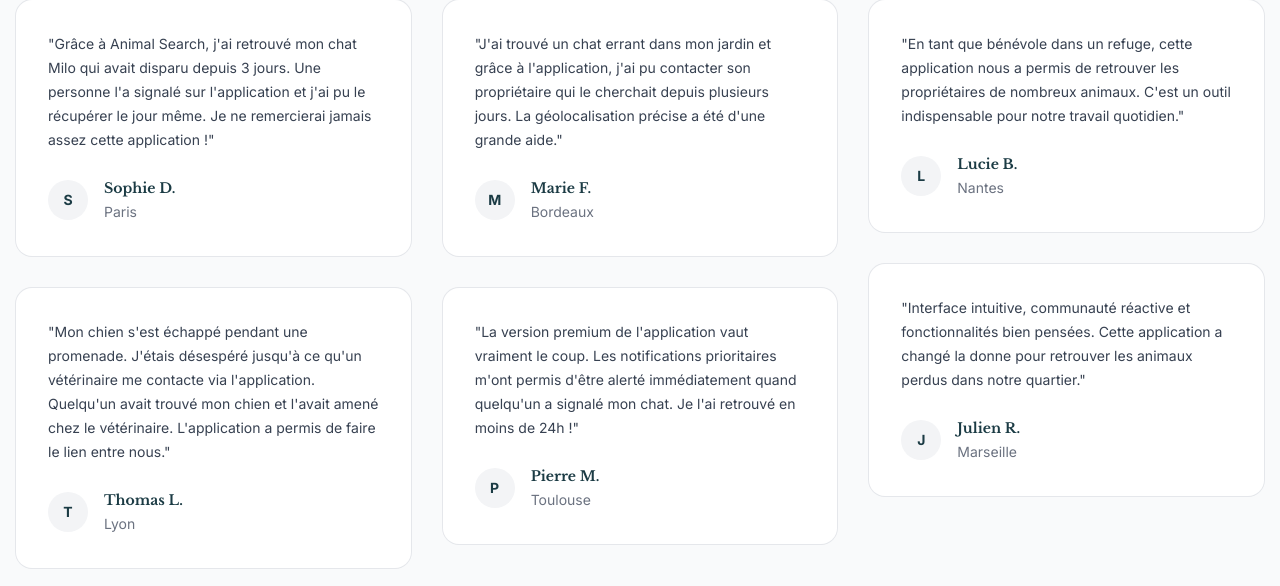
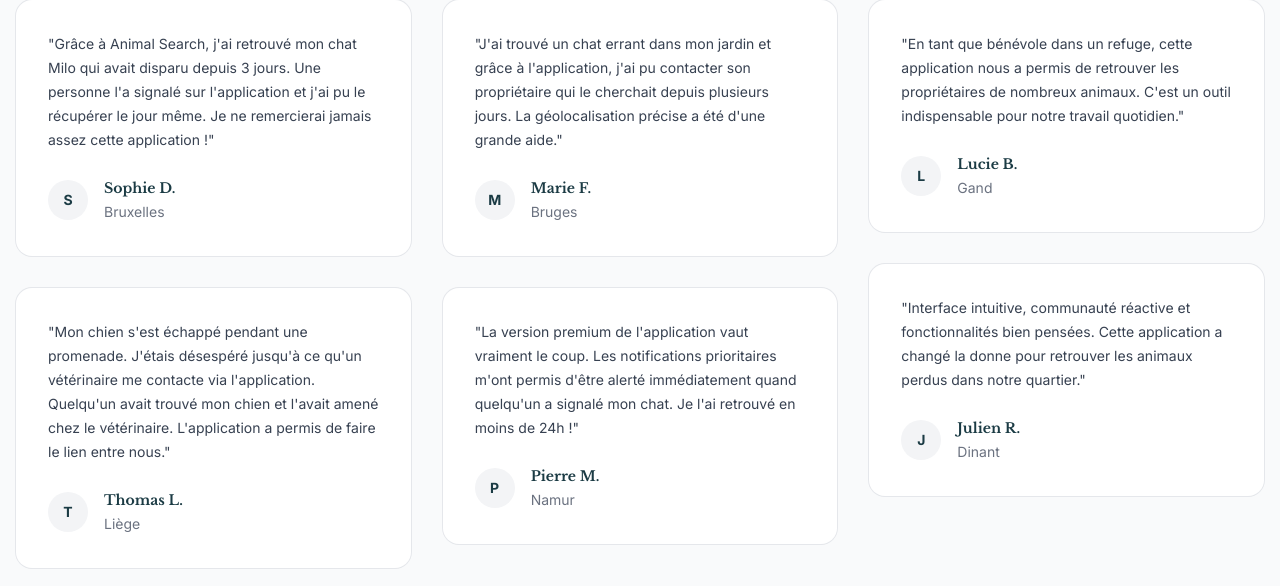
Before and after one commit to vincentchauvaux/Whisker, a Vue app: page /app-mobile in a window 1280 px wide. Shown: the part 3340-3926 px from the top of the page. Built offline with nearby package versions, Linux system fonts and the light colour scheme; no server answers; the database is empty.

Commit message:
Modification des villes dans la section des témoignages : remplacement de Paris par Bruxelles, Lyon par Liège, Bordeaux par Bruges, Toulouse par Namur, Nantes par Gand, et Marseille par Dinant pour une meilleure représentation géographique.

```diff
--- a/src/components/AppTestimonialsSection.vue
+++ b/src/components/AppTestimonialsSection.vue
@@ -43,7 +43,7 @@
                   <div class="font-semibold text-primary font-serif">
                     Sophie D.
                   </div>
-                  <div class="text-gray-500 font-sans">Paris</div>
+                  <div class="text-gray-500 font-sans">Bruxelles</div>
                 </div>
               </figcaption>
             </figure>
@@ -73,7 +73,7 @@
                   <div class="font-semibold text-primary font-serif">
                     Thomas L.
                   </div>
-                  <div class="text-gray-500 font-sans">Lyon</div>
+                  <div class="text-gray-500 font-sans">Liège</div>
                 </div>
               </figcaption>
             </figure>
@@ -102,7 +102,7 @@
                   <div class="font-semibold text-primary font-serif">
                     Marie F.
                   </div>
-                  <div class="text-gray-500 font-sans">Bordeaux</div>
+                  <div class="text-gray-500 font-sans">Bruges</div>
                 </div>
               </figcaption>
             </figure>
@@ -131,7 +131,7 @@
                   <div class="font-semibold text-primary font-serif">
                     Pierre M.
                   </div>
-                  <div class="text-gray-500 font-sans">Toulouse</div>
+                  <div class="text-gray-500 font-sans">Namur</div>
                 </div>
               </figcaption>
             </figure>
@@ -159,7 +159,7 @@
                   <div class="font-semibold text-primary font-serif">
                     Lucie B.
                   </div>
-                  <div class="text-gray-500 font-sans">Nantes</div>
+                  <div class="text-gray-500 font-sans">Gand</div>
                 </div>
               </figcaption>
             </figure>
@@ -187,7 +187,7 @@
                   <div class="font-semibold text-primary font-serif">
                     Julien R.
                   </div>
-                  <div class="text-gray-500 font-sans">Marseille</div>
+                  <div class="text-gray-500 font-sans">Dinant</div>
                 </div>
               </figcaption>
             </figure>
```
